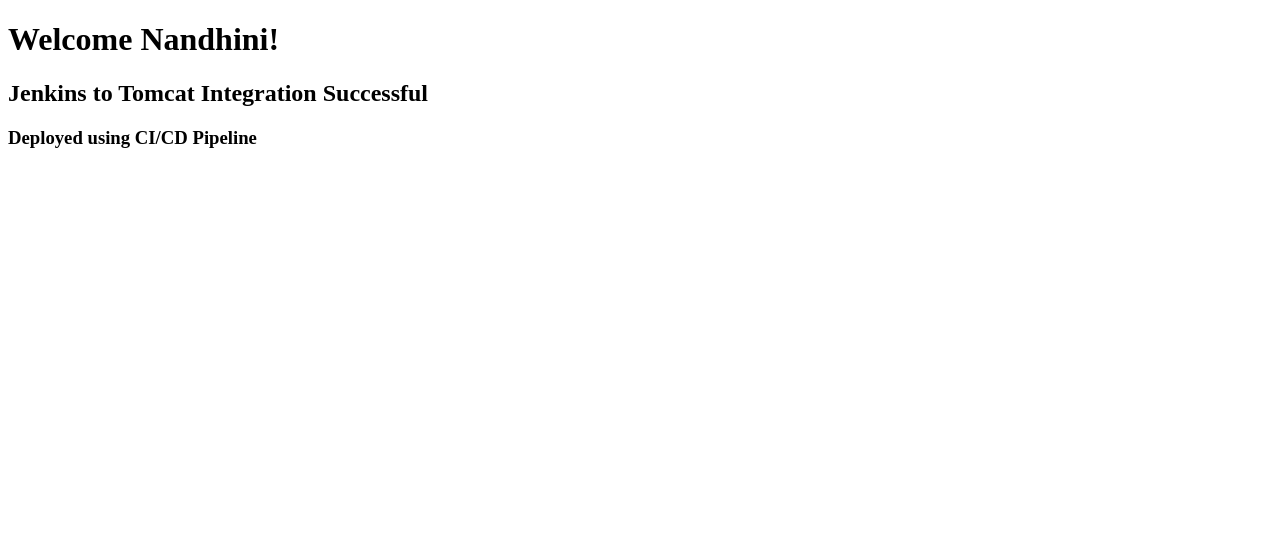
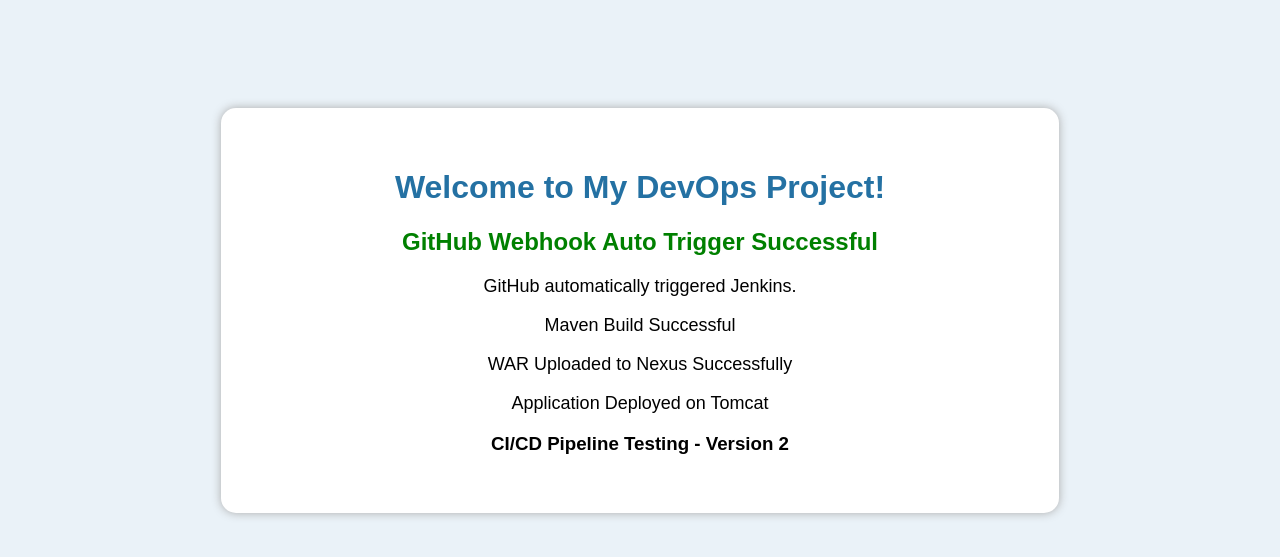
Before and after one commit to nandhinimadhavan1994-hub/maven, a web app: page / in a window 1280 px wide. Shown: the top 557 px of the page. Run offline with its HTML, style and script files only (its server is not run), Linux system fonts and the light colour scheme; data that the repository does not hold is empty.

Commit message:
Update index.html

```diff
--- a/src/main/webapp/index.html
+++ b/src/main/webapp/index.html
@@ -2,11 +2,53 @@
 <!DOCTYPE html>
 <html>
 <head>
-    <title>My First Application</title>
+    <title>Jenkins Auto Trigger Demo</title>
+    <style>
+        body {
+            background-color: #eaf2f8;
+            font-family: Arial, sans-serif;
+            text-align: center;
+            padding-top: 100px;
+        }
+
+        .container {
+            background: white;
+            padding: 40px;
+            margin: auto;
+            width: 60%;
+            border-radius: 15px;
+            box-shadow: 0 0 10px #aaa;
+        }
+
+        h1 {
+            color: #2471a3;
+        }
+
+        h2 {
+            color: green;
+        }
+
+        p {
+            font-size: 18px;
+        }
+    </style>
 </head>
+
 <body>
-    <h1>Welcome Nandhini!</h1>
-    <h2>Jenkins to Tomcat Integration Successful</h2>
-    <h3>Deployed using CI/CD Pipeline</h3>
+    <div class="container">
+        <h1>Welcome to My DevOps Project!</h1>
+
+        <h2>GitHub Webhook Auto Trigger Successful</h2>
+
+        <p>GitHub automatically triggered Jenkins.</p>
+
+        <p>Maven Build Successful</p>
+
+        <p>WAR Uploaded to Nexus Successfully</p>
+
+        <p>Application Deployed on Tomcat</p>
+
+        <h3>CI/CD Pipeline Testing - Version 2</h3>
+    </div>
 </body>
 </html>
```
